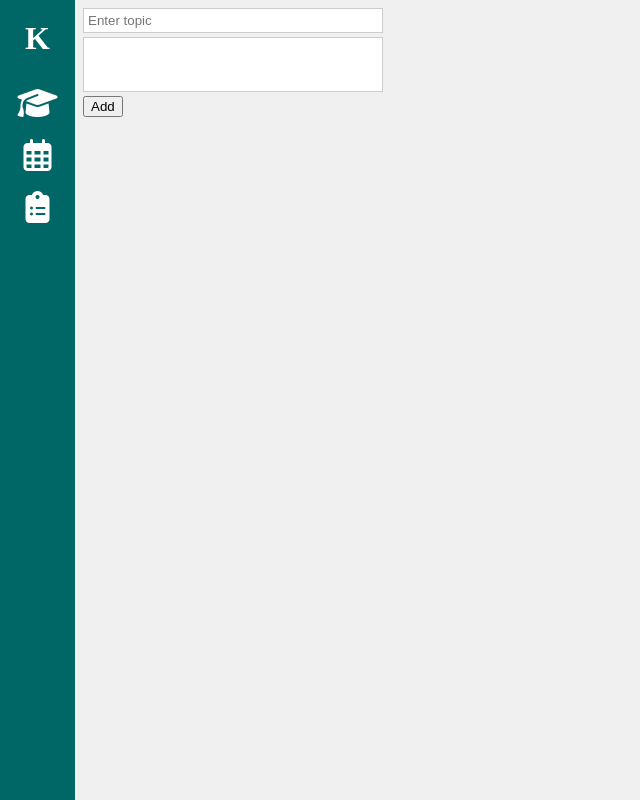
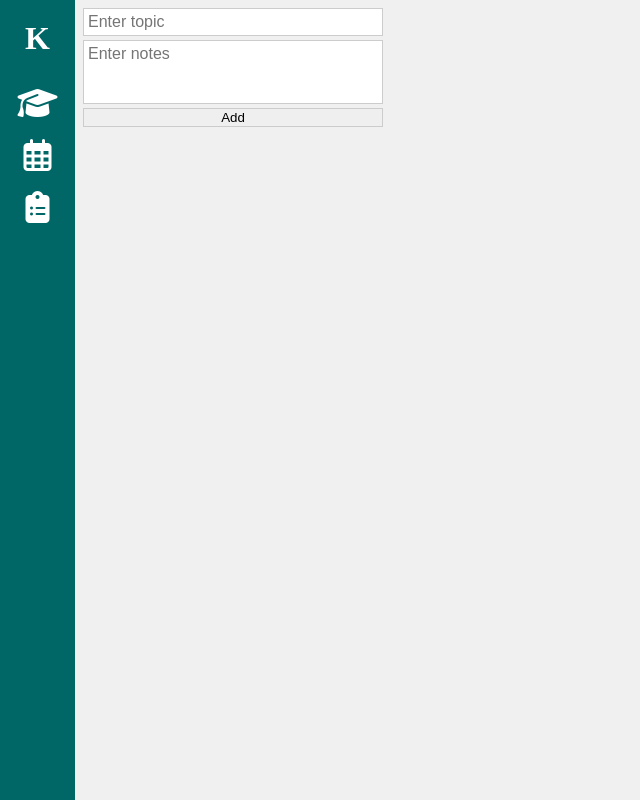
Before and after one commit to amoisio/kyytto, an Angular app in the folder client/: page /learning in a window 1280 px wide. Shown: the whole page, without its empty margins (0-640 px from the left). Built offline with nearby package versions, Linux system fonts and the light colour scheme.

Commit message:
Initial button styling

```diff
--- a/client/src/app/learning/learning.component.html
+++ b/client/src/app/learning/learning.component.html
@@ -13,7 +13,8 @@
     <textarea
         id="description"
         rows="3"
-        formControlName="description"></textarea>
+        formControlName="description"
+        placeholder="Enter notes"></textarea>
 
     <button class="submit-button" type="submit">Add</button>
 </form>
--- a/client/src/app/learning/learning.component.scss
+++ b/client/src/app/learning/learning.component.scss
@@ -5,8 +5,19 @@ input, textarea {
     margin-bottom: 4px;
     width: 100%;
     box-sizing: border-box;
+    font-family: Arial, Helvetica, sans-serif;
+    font-size: medium;
+    color:black;
 }
 
 textarea {
     resize: none;
 }
+
+button {
+    border-radius: 0;
+    width: 100%;
+    border: 1px, #cccccc, solid;
+    box-shadow: none;
+    text-shadow: none;
+}
```
